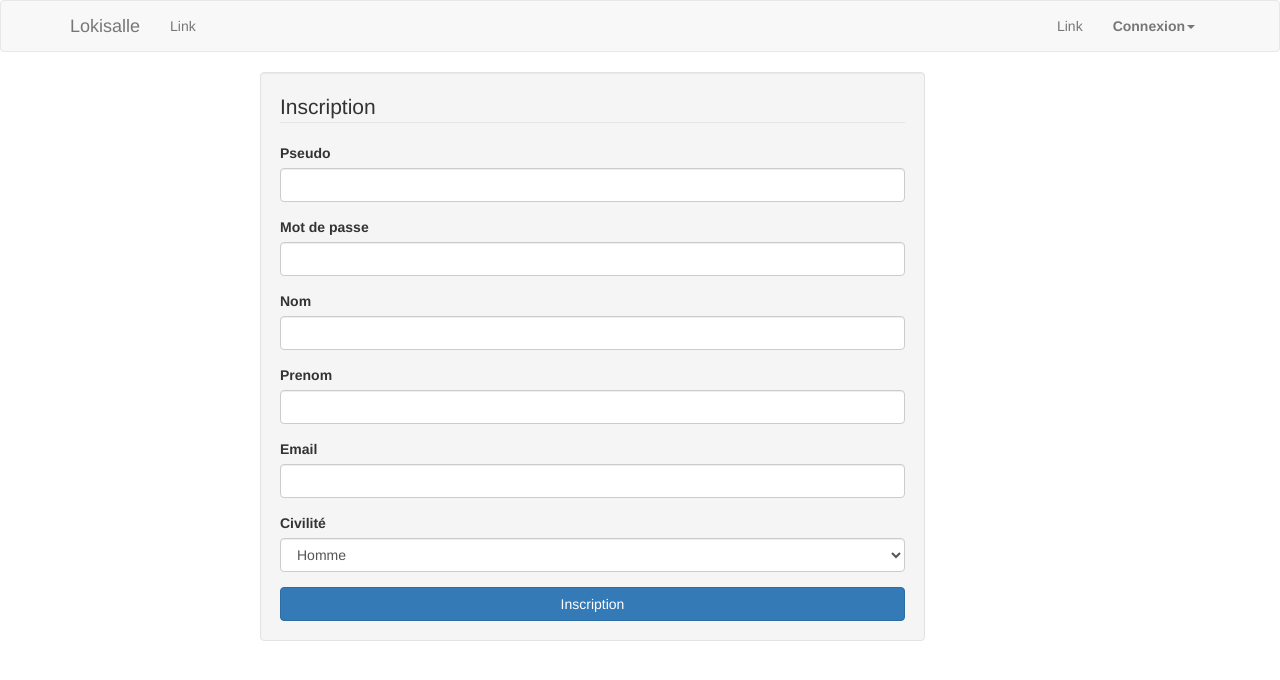
After one commit to lars0n/Lokisalle, a PHP site: page /inscription.php in a window 1280 px wide. The commit adds this page. Shown: the top 680 px of the page. Run offline with PHP 8.4, Linux system fonts and the light colour scheme.

Commit message:
ajout de l'inscription

```diff
--- a/assets/css/style.css
+++ b/assets/css/style.css
@@ -0,0 +1,33 @@
+/* import css login*/
+#login-dp{
+    min-width: 250px;
+    padding: 14px 14px 0;
+    overflow:hidden;
+    background-color:rgba(255,255,255,.8);
+}
+
+#login-dp legend {
+    text-align: center;
+}
+
+#login-dp .bottom{
+    background-color:rgba(255,255,255,.8);
+    border-top:1px solid #ddd;
+    clear:both;
+    padding:14px;
+}
+
+#login-dp .form-group {
+    margin-bottom: 10px;
+}
+
+@media(max-width:768px){
+    #login-dp{
+        background-color: inherit;
+        color: #fff;
+    }
+    #login-dp .bottom{
+        background-color: inherit;
+        border-top:0 none;
+    }
+}
--- a/inc/function.inc.php
+++ b/inc/function.inc.php
@@ -0,0 +1,4 @@
+<?php
+    function pre($var) {
+        echo '<pre>';print_r($var); echo '</pre>';
+    }
--- a/inc/init.inc.php
+++ b/inc/init.inc.php
@@ -0,0 +1,6 @@
+<?php
+    $pdo = new PDO('mysql:host=localhost;dbname=Lokisalle', 'root', '', array(PDO::ATTR_ERRMODE => PDO::ERRMODE_WARNING, PDO::MYSQL_ATTR_INIT_COMMAND => 'SET NAMES utf8'));
+
+    $message = "";
+
+    require_once("function.inc.php");
--- a/inc/navbar.inc.php
+++ b/inc/navbar.inc.php
@@ -19,7 +19,35 @@
 
       <ul class="nav navbar-nav navbar-right">
         <li><a href="#">Link</a></li>
-      </ul>
+        <li class="dropdown">
+          <a href="#" class="dropdown-toggle" data-toggle="dropdown"><b>Connexion</b><span class="caret"></span></a>
+          <ul id="login-dp" class="dropdown-menu">
+            <li>
+              <div class="row">
+                <div class="col-md-12">
+                  <form class="form" role="form" method="post" action="login" accept-charset="UTF-8" id="login-nav">
+                      <legend>Login</legend>
+                      <div class="form-group">
+                        <label class="sr-only" for="exampleInputEmail2">Adresse Email</label>
+                        <input type="email" class="form-control" id="exampleInputEmail2" placeholder="Adresse Email" name="email" required>
+                      </div>
+                      <div class="form-group">
+                        <label class="sr-only" for="exampleInputPassword2">Mot de passe</label>
+                        <input type="password" class="form-control" id="exampleInputPassword2" name="mdp" placeholder="Mot de passe" required>
+                      </div>
+                      <div class="form-group">
+                        <button type="submit" class="btn btn-primary btn-block">Connexion</button>
+                      </div>
+                  </form>
+                </div><!-- /.col-12 -->
+                <div class="bottom text-center">
+                  Nouveau ? <a href="inscription.php"><b>Inscris Toi</b></a>
+                </div>
+              </div><!-- /.row  -->
+            </li>
+          </ul><!-- /.dropdown-menu-->
+        </li><!-- /.dropdown -->
+      </ul><!-- /.navbar-right -->
     </div><!-- /.navbar-collapse -->
   </div><!-- /.container-fluid -->
 </nav>
--- /dev/null
+++ b/inscription.php
@@ -0,0 +1,83 @@
+<?php
+ require_once("inc/init.inc.php");
+
+/* code pour l'inscription */
+
+$membre = [];
+$erreur = false;
+
+if(isset($_POST['pseudo']) && isset($_POST['mdp']) && isset($_POST['nom']) && isset($_POST['prenom']) && isset($_POST['email']) && isset($_POST['civilite']))
+{
+    foreach ($_POST as $key => $value) {
+        $membre[$key] = $value;
+    }
+
+    /* vérifi si le pseudo, email et le mdp est fournie*/
+    if(empty($membre['pseudo']))
+    {
+        $message .= '<li>Le Pseudo est requis</li>';
+        $erreur = true;
+    }
+
+    if(empty($membre['mdp']))
+    {
+        $message .= '<li>L\'adresse email est requis</li>';
+        $erreur = true;
+    }
+
+    if(filter_var($membre['email'], FILTER_VALIDATE_EMAIL))
+    {
+        $message .= '<li>Le Mot de Passe est requis</li>';
+        $erreur = true;
+    }
+
+    if(!$erreur) {
+        $enregistrement = $pdo->prepare("INSERT INTO membre (pseudo, mdp, nom, prenom, email, civilite, statut, date_enregistremen) VALUES (?, ?, ?, ?, ?, ?, 0, NOW())");
+    }
+}
+
+ require("inc/header.inc.php");
+
+?>
+
+<div class="container">
+    <?php if($message): ?>
+    <div class="alert alert-danger">
+        <?= $message ?>
+    </div>
+    <?php endif ?>
+    <form action="" method="post" class="col-sm-7 col-sm-offset-2 well">
+        <legend>Inscription</legend>
+          <div class="form-group">
+            <label for="pseudo">Pseudo</label>
+            <input class="form-control" type="text" name="pseudo" id="pseudo">
+          </div>
+          <div class="form-group">
+            <label for="mdp">Mot de passe</label>
+            <input class="form-control" type="text" name="mdp" id="mdp">
+          </div>
+          <div class="form-group">
+            <label for="nom">Nom</label>
+            <input class="form-control" type="text" name="nom" id="nom">
+          </div>
+          <div class="form-group">
+            <label for="prenom">Prenom</label>
+            <input class="form-control" type="text" name="prenom" id="prenom">
+          </div>
+          <div class="form-group">
+            <label for="email">Email</label>
+            <input class="form-control" type="text" name="email" id="email">
+          </div>
+          <div class="form-group">
+            <label for="civilite">Civilité</label>
+            <select class="form-control" name="civilite" id="civilite">
+              <option value="m">Homme</option>
+              <option value="f">Femme</option>
+            </select>
+          </div>
+          <button type="submit" class="btn btn-primary btn-block">Inscription</button>
+        </form>
+</div>
+
+<?php
+    require("inc/footer.inc.php");
```
Also changed, not shown: index.php (+7 -0 lines).
